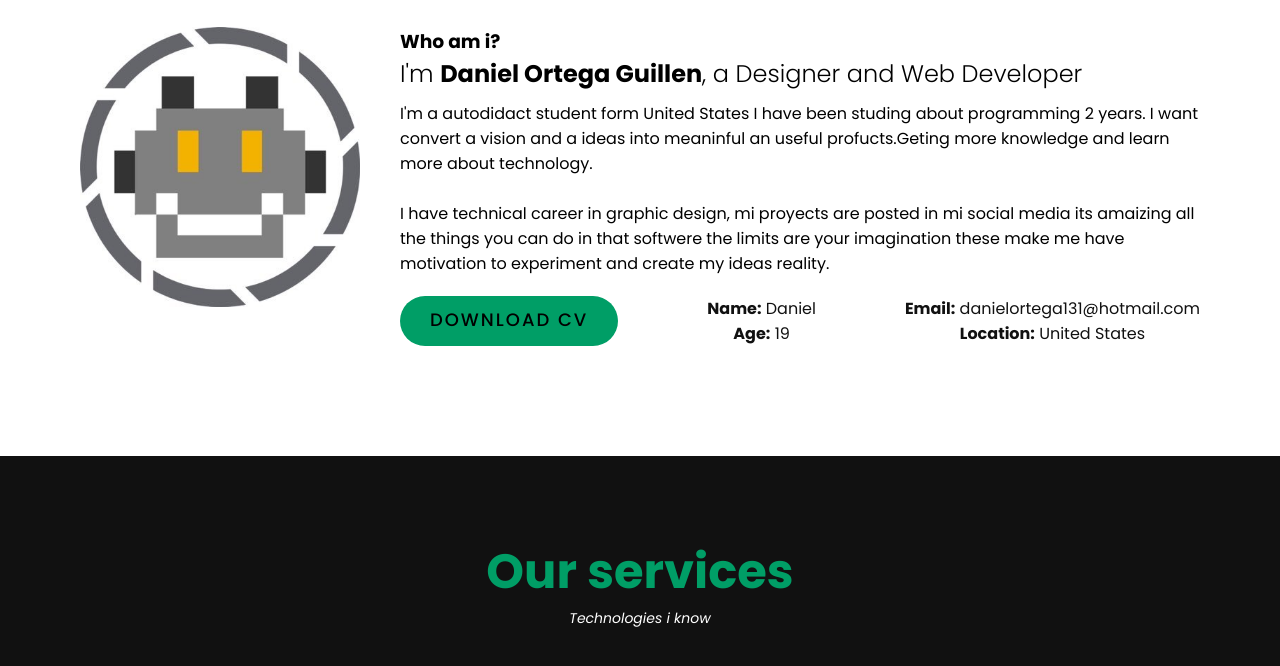
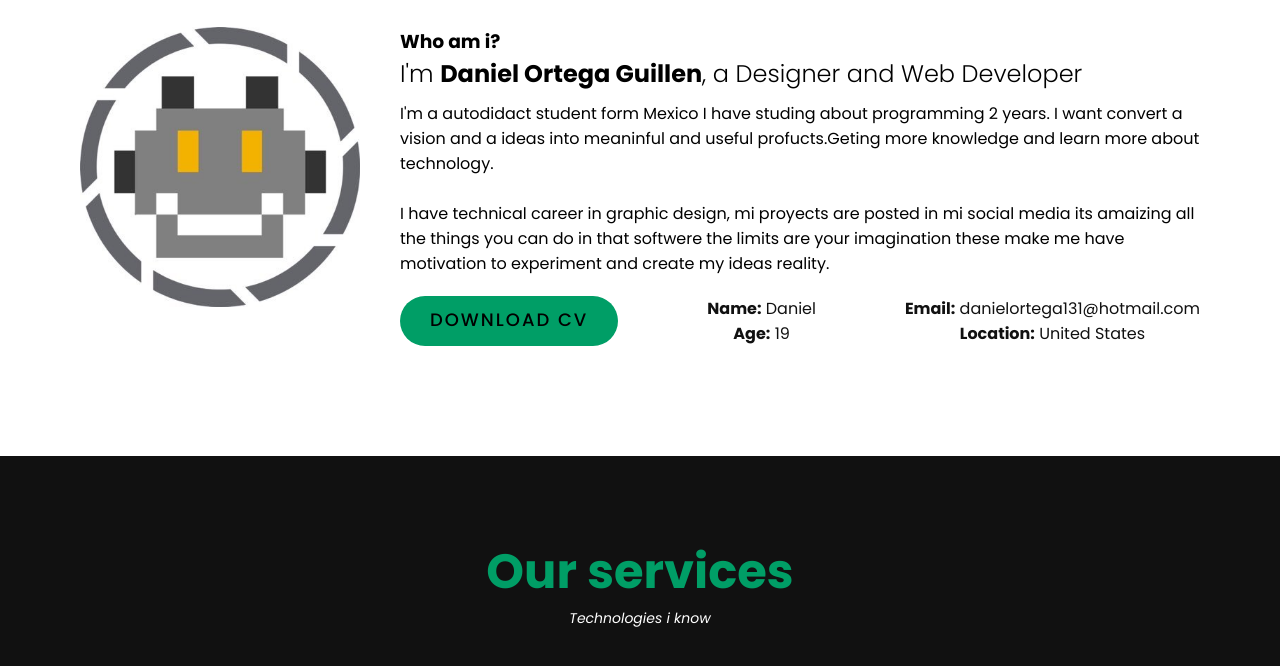
Before and after one commit to d4nok/Portfolio, a website: page index.html in a window 1280 px wide. Shown: the part 976-1642 px from the top of the page. Drawn offline with Linux system fonts and the light colour scheme.

Commit message:
change countrya

```diff
--- a/index.html
+++ b/index.html
@@ -53,9 +53,9 @@
             I'm <b>Daniel Ortega Guillen</b>, a Designer and Web Developer
           </h2>
           <p>
-            I'm a autodidact student form United States I have been studing
+            I'm a autodidact student form Mexico I have  studing
             about programming 2 years. I want convert a vision and a ideas into
-            meaninful an useful profucts.Geting more knowledge and learn more
+            meaninful and useful profucts.Geting more knowledge and learn more
             about technology.
           </p>
           <br />
```
